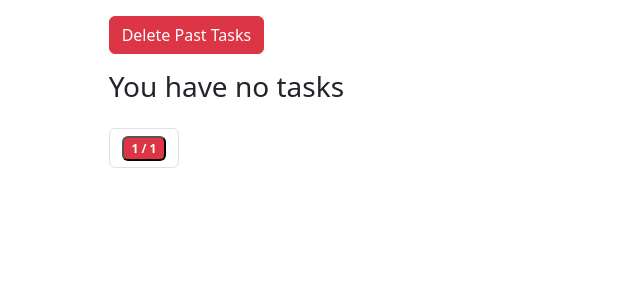
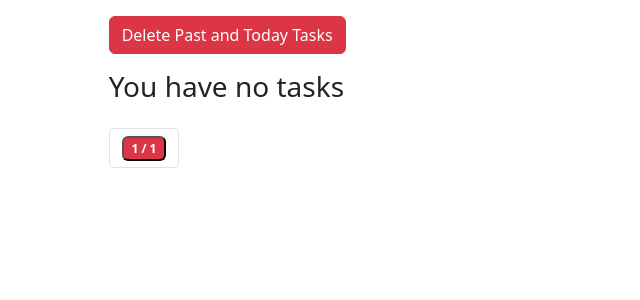
Before and after one commit to badgersky/todo-web-app, a Django app: page /tasks/list/ in a window 1280 px wide. Shown: the part 76-376 px from the top of the page, without its empty margins (0-640 px from the left). Run offline with Django 4.2, Linux system fonts and the light colour scheme; the visitor is signed in with stand-in values (Sample User, id 1); data that the repository does not hold is empty; some libraries are stand-ins or nearby versions.

Commit message:
update delete past tasks, udpate list-tasks template

```diff
--- a/tasks/templates/tasks/list-tasks.html
+++ b/tasks/templates/tasks/list-tasks.html
@@ -8,7 +8,7 @@
 {% block content %}
 
     <a href="{% url 'tasks:delete-many' %}">
-        <button type="button" class="btn btn-danger mt-3">Delete Past Tasks</button>
+        <button type="button" class="btn btn-danger mt-3">Delete Past and Today Tasks</button>
     </a>
 
     <ul class="list-group mt-3 mb-3">
--- a/tasks/views.py
+++ b/tasks/views.py
@@ -66,7 +66,7 @@ class DeletePastTasks(LoginRequiredMixin, View):
     login_url = reverse_lazy('users:login')
 
     def get(self, request):
-        tasks = Task.objects.filter(date__lt=datetime.date.today(), user=request.user)
+        tasks = Task.objects.filter(date__lte=datetime.date.today(), user=request.user)
 
         tasks.delete()
         return redirect(reverse('tasks:list'))
```
